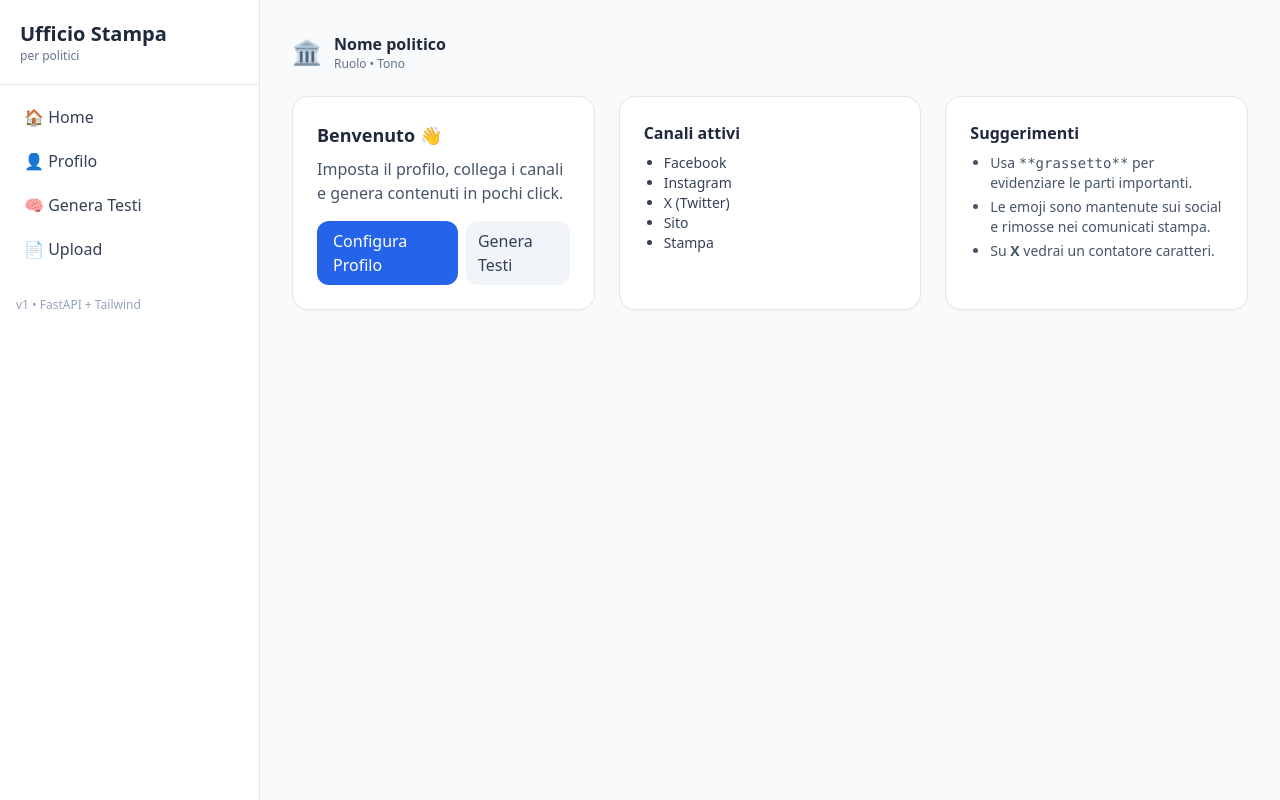
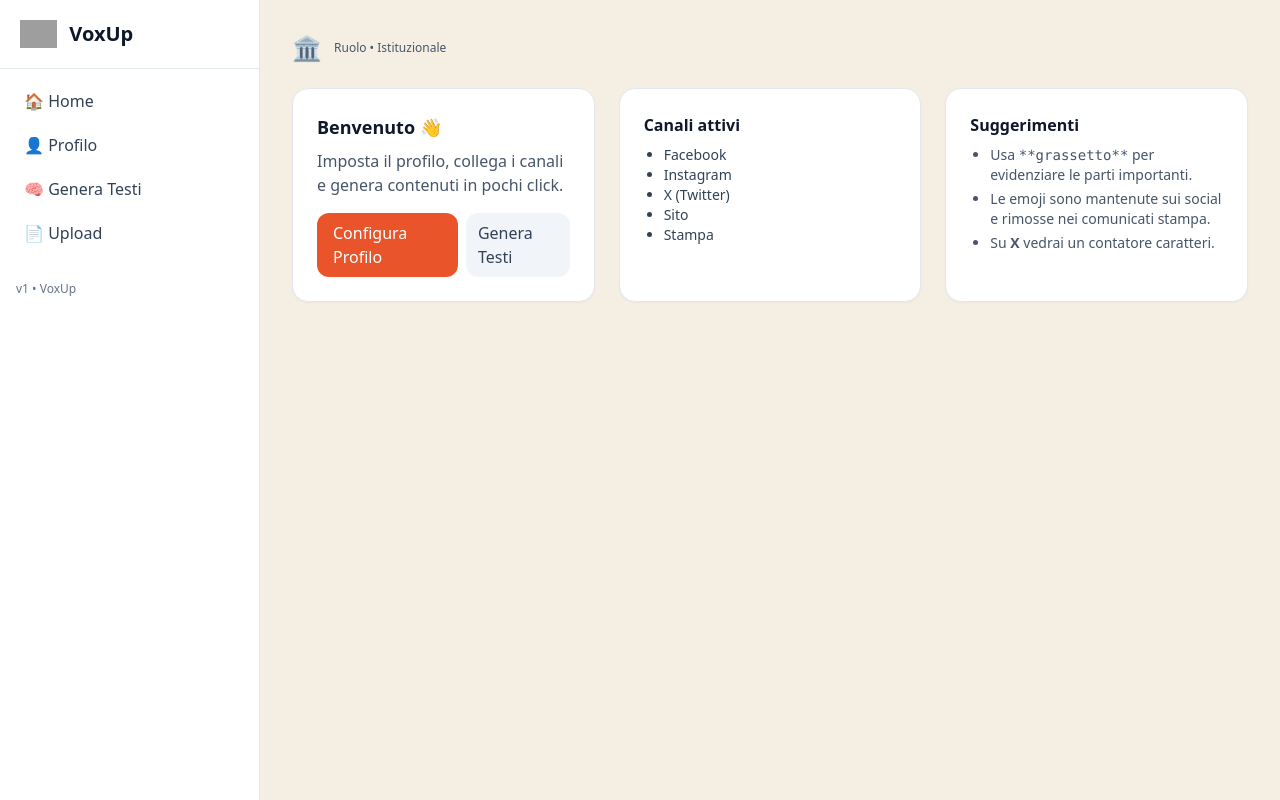
Before and after one commit to lorenzospadotto-debug/noventa-comms-app, a FastAPI app: page / in a window 1280 px wide. Run offline with FastAPI, Linux system fonts and the light colour scheme; some libraries are stand-ins or nearby versions; grey boxes are pictures that could not be loaded.

Commit message:
Update base.html

```diff
--- a/templates/base.html
+++ b/templates/base.html
@@ -3,34 +3,40 @@
   <head>
     <meta charset="UTF-8" />
     <meta name="viewport" content="width=device-width, initial-scale=1.0" />
-    <title>{{ request.app.title }}</title>
+    <title>VoxUp — Ufficio Stampa</title>
     <script src="https://cdn.tailwindcss.com"></script>
     <script defer src="https://unpkg.com/alpinejs@3.x.x/dist/cdn.min.js"></script>
     <script defer src="/static/js/app.js"></script>
     <style>
-      .nav-link { display:block; padding:0.5rem 0.75rem; border-radius:0.75rem; color:#334155; text-decoration:none; }
-      .nav-link:hover { background:#f1f5f9; }
-      .card { background:#fff; border-radius:1rem; box-shadow:0 1px 2px rgba(0,0,0,.04); border:1px solid #e2e8f0; padding:1rem; }
-      @media (min-width:768px){ .card{ padding:1.5rem; } }
-      .btn-primary { display:inline-flex; align-items:center; justify-content:center; border-radius:0.75rem; padding:0.5rem 1rem; background:#2563eb; color:#fff; }
-      .btn-primary:hover { background:#1d4ed8; }
-      .btn-secondary { display:inline-flex; align-items:center; justify-content:center; border-radius:0.75rem; padding:0.375rem 0.75rem; background:#f1f5f9; color:#334155; }
-      .btn-secondary:hover { background:#e2e8f0; }
-      .input { width:100%; border-radius:0.75rem; border:1px solid #cbd5e1; padding:0.5rem 0.75rem; background:#fff; }
-      .input:focus { outline:none; box-shadow:0 0 0 2px #93c5fd; border-color:#3b82f6; }
-      .label { font-size:.875rem; font-weight:600; color:#334155; margin-bottom:.25rem; display:block; }
-      .checkbox { width:1rem; height:1rem; }
-      .grid-cards { display:grid; gap:1rem; }
-      @media (min-width:768px){ .grid-cards{ gap:1.5rem; grid-template-columns:repeat(2,minmax(0,1fr)); } }
-      @media (min-width:1280px){ .grid-cards{ grid-template-columns:repeat(3,minmax(0,1fr)); } }
+      :root{
+        --vox-bg:#F5EFE3;        /* beige del logo */
+        --vox-ink:#0F172A;       /* blu scurissimo */
+        --vox-primary:#E9542B;   /* arancio/rosso megafono */
+      }
+      body{background:var(--vox-bg); color:var(--vox-ink);}
+      .nav-link{display:block;padding:.5rem .75rem;border-radius:.75rem;color:#334155;text-decoration:none}
+      .nav-link:hover{background:#f1f5f9}
+      .card{background:#fff;border-radius:1rem;box-shadow:0 1px 2px rgba(0,0,0,.04);border:1px solid #e2e8f0;padding:1rem}
+      @media(min-width:768px){.card{padding:1.5rem}}
+      .btn-primary{display:inline-flex;align-items:center;justify-content:center;border-radius:.75rem;padding:.5rem 1rem;background:var(--vox-primary);color:#fff}
+      .btn-primary:hover{filter:brightness(.95)}
+      .btn-secondary{display:inline-flex;align-items:center;justify-content:center;border-radius:.75rem;padding:.375rem .75rem;background:#f1f5f9;color:#334155}
+      .btn-secondary:hover{background:#e2e8f0}
+      .input{width:100%;border-radius:.75rem;border:1px solid #cbd5e1;padding:.5rem .75rem;background:#fff}
+      .input:focus{outline:none;box-shadow:0 0 0 2px rgba(233,84,43,.25);border-color:var(--vox-primary)}
+      .label{font-size:.875rem;font-weight:600;color:#334155;margin-bottom:.25rem;display:block}
+      .checkbox{width:1rem;height:1rem}
+      .grid-cards{display:grid;gap:1rem}
+      @media(min-width:768px){.grid-cards{gap:1.5rem;grid-template-columns:repeat(2,minmax(0,1fr))}}
+      @media(min-width:1280px){.grid-cards{grid-template-columns:repeat(3,minmax(0,1fr))}}
     </style>
   </head>
-  <body class="bg-slate-50 text-slate-800">
+  <body>
     <div class="min-h-screen grid grid-cols-1 md:grid-cols-[260px_1fr]">
       <aside class="bg-white md:border-r border-slate-200">
-        <div class="p-5 border-b border-slate-200">
-          <a href="/" class="text-xl font-bold">Ufficio Stampa</a>
-          <div class="text-xs text-slate-500">per politici</div>
+        <div class="p-5 border-b border-slate-200 flex items-center gap-3">
+          <img src="/static/img/logo.png" alt="VoxUp" class="h-7 w-auto" onerror="this.style.display='none'">
+          <a href="/" class="text-xl font-bold">VoxUp</a>
         </div>
         <nav class="p-3 space-y-1">
           <a href="/" class="nav-link">🏠 Home</a>
@@ -38,16 +44,21 @@
           <a href="/generate" class="nav-link">🧠 Genera Testi</a>
           <a href="/upload" class="nav-link">📄 Upload</a>
         </nav>
-        <div class="mt-auto p-4 text-xs text-slate-400 hidden md:block">v1 • FastAPI + Tailwind</div>
+        <div class="mt-auto p-4 text-xs text-slate-500 hidden md:block">v1 • VoxUp</div>
       </aside>
 
       <main class="p-4 md:p-8">
         <header class="flex items-center justify-between mb-6">
           <div class="flex items-center gap-3">
-            <div class="text-2xl">{{ settings.emoji if settings and settings.emoji else "🏛️" }}</div>
+            <div class="text-2xl">{{ settings.emoji if settings and settings.emoji else "📣" }}</div>
             <div>
-              <div class="font-semibold">{{ settings.name or "Nome politico" }}</div>
-              <div class="text-xs text-slate-500">{{ settings.role or "Ruolo" }} • {{ settings.tone or "Tono" }}</div>
+              <div class="font-semibold">
+                {% if settings %}{{ (settings.first_name ~ ' ' ~ settings.last_name)|trim }}{% else %}Nome Cognome{% endif %}
+              </div>
+              <div class="text-xs text-slate-600">
+                {{ settings.role or "Ruolo" }} •
+                {{ (settings.tones|join(', ')) if settings and settings.tones else "Toni" }}
+              </div>
             </div>
           </div>
           <div class="hidden md:flex items-center gap-2 text-sm">
```
